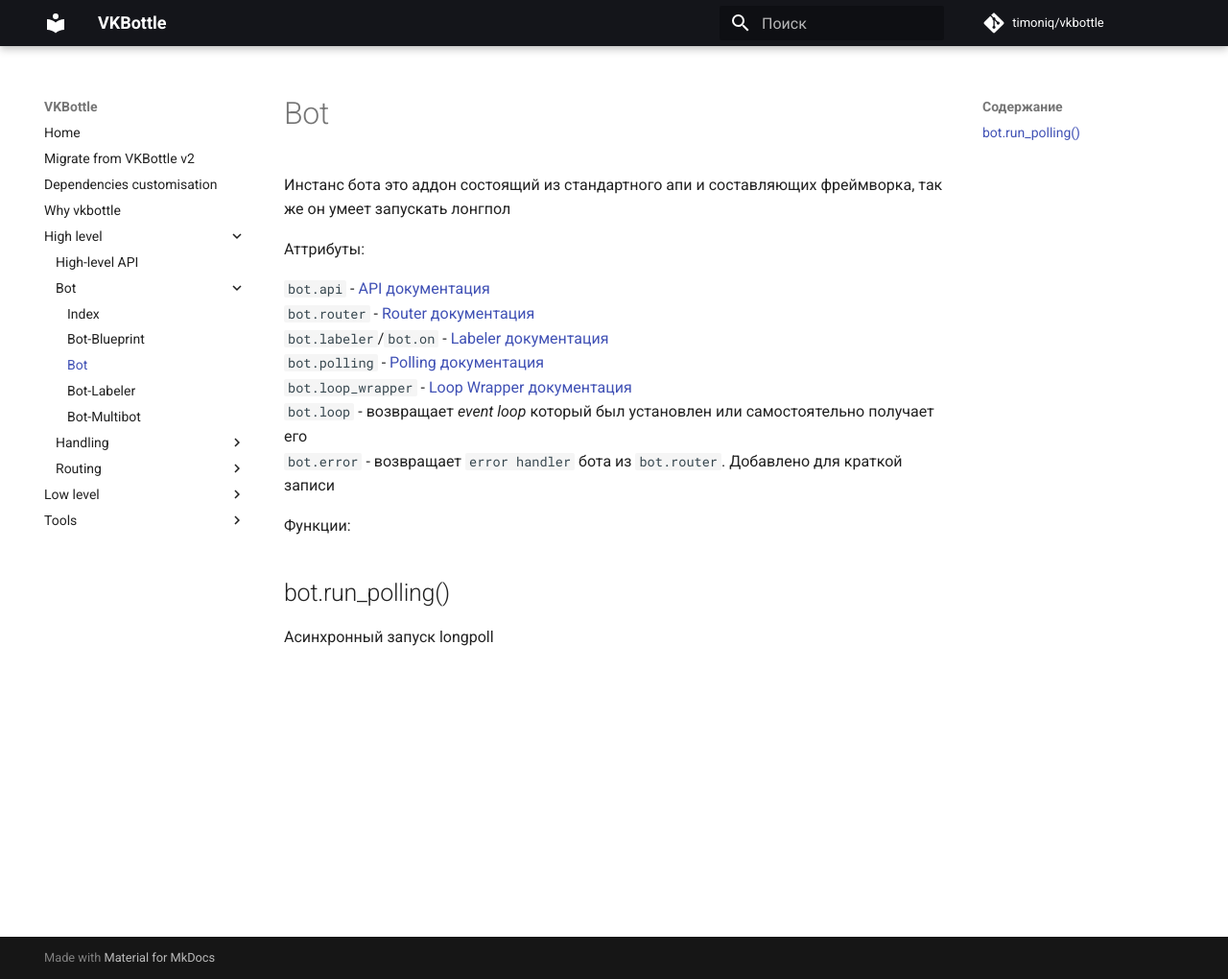
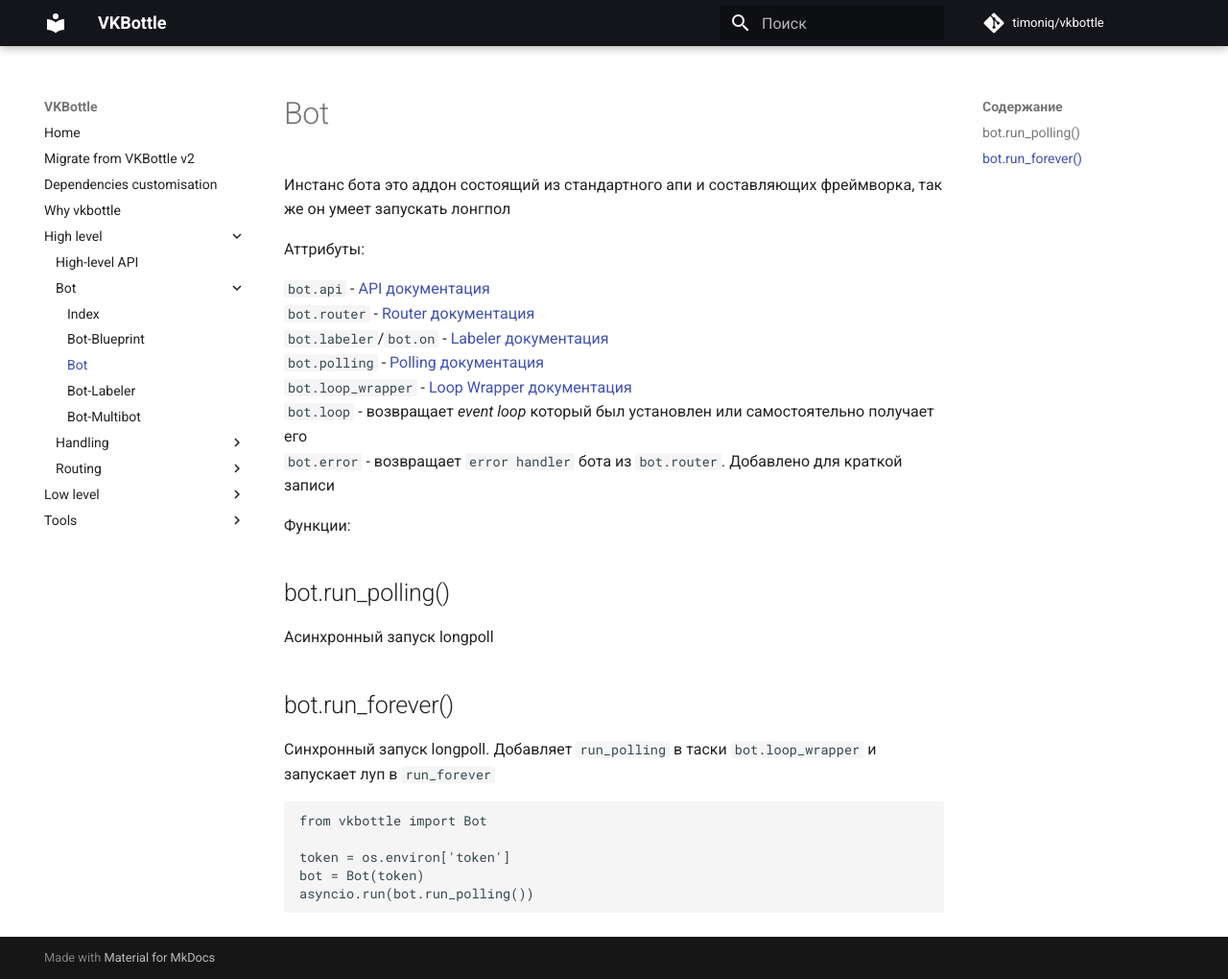
Before and after one commit to vkbottle/vkbottle, an MkDocs documentation site: the page built from docs/high-level/bot/bot.md, in a window 1280 px wide and 1020 px high. Shown: the whole window at 96% size. Built offline with MkDocs 1.6.1 and Material for MkDocs 9.7.7, drawn with Linux system fonts in a browser that asks for light colours; comment, search, counter and statistics services are not loaded.

Commit message:
Update bot.md

````diff
--- a/docs/high-level/bot/bot.md
+++ b/docs/high-level/bot/bot.md
@@ -17,3 +17,15 @@
 ## bot.run_polling()
 
 Асинхронный запуск longpoll
+
+## bot.run_forever()
+
+Синхронный запуск longpoll. Добавляет `run_polling` в таски `bot.loop_wrapper` и запускает луп в `run_forever`
+
+```python
+from vkbottle import Bot
+
+token = os.environ['token']
+bot = Bot(token)
+asyncio.run(bot.run_polling())
+```
````
